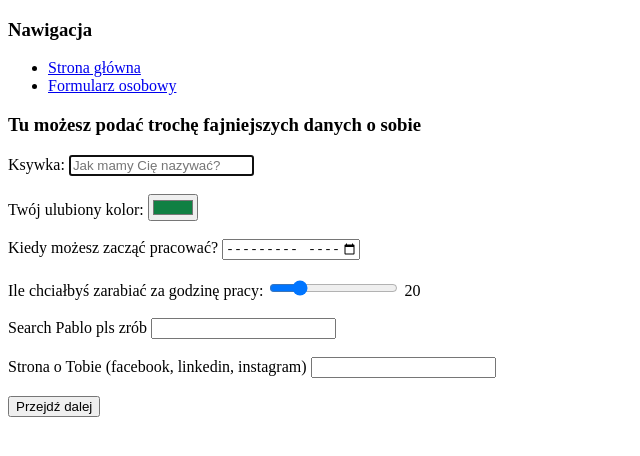
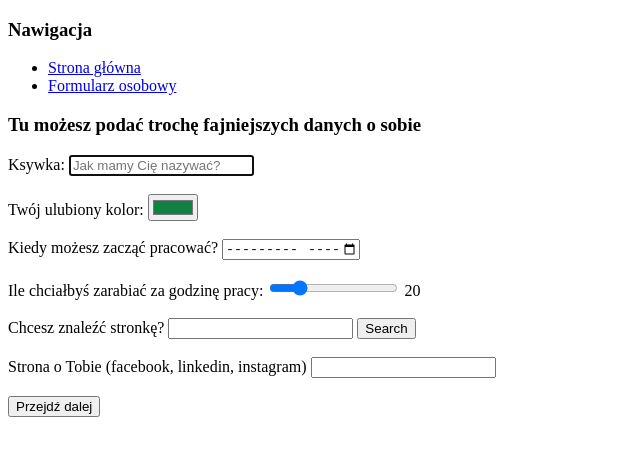
Before and after one commit to LightOfHeaven99/PSW, a plain HTML site: page lab3/details.html in a window 1280 px wide. Shown: the whole page, without its empty margins (0-640 px from the left). Drawn offline with Linux system fonts and the light colour scheme.

Commit message:
porzadek3

```diff
--- a/lab3/details.html
+++ b/lab3/details.html
@@ -40,8 +40,10 @@
         <output>20</output>
         <br><br>
 
-        <label>Search Pablo pls zrób</label>
-        <input type="search"> <br><br>
+        <label for="site-search">Chcesz znaleźć stronkę?</label>
+        <input type="search" id="site-search" name="q" aria-label="Search through site content">
+
+       <button>Search</button><br><br>
 
         <label for="site">Strona o Tobie (facebook, linkedin, instagram) </label>
         <input type="url" id="site" name="site"> <br><br>
```
Also changed, not shown: lab3/index.html (+3 -0 lines).
